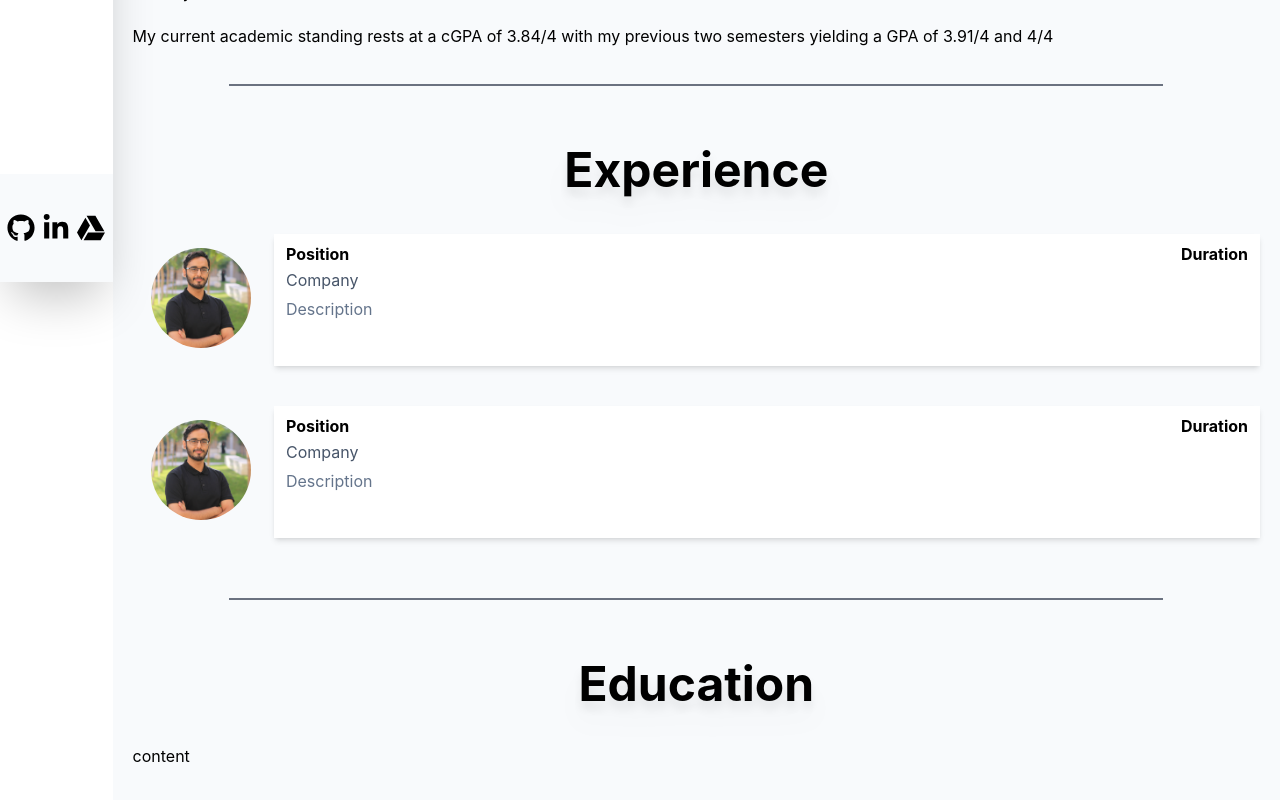
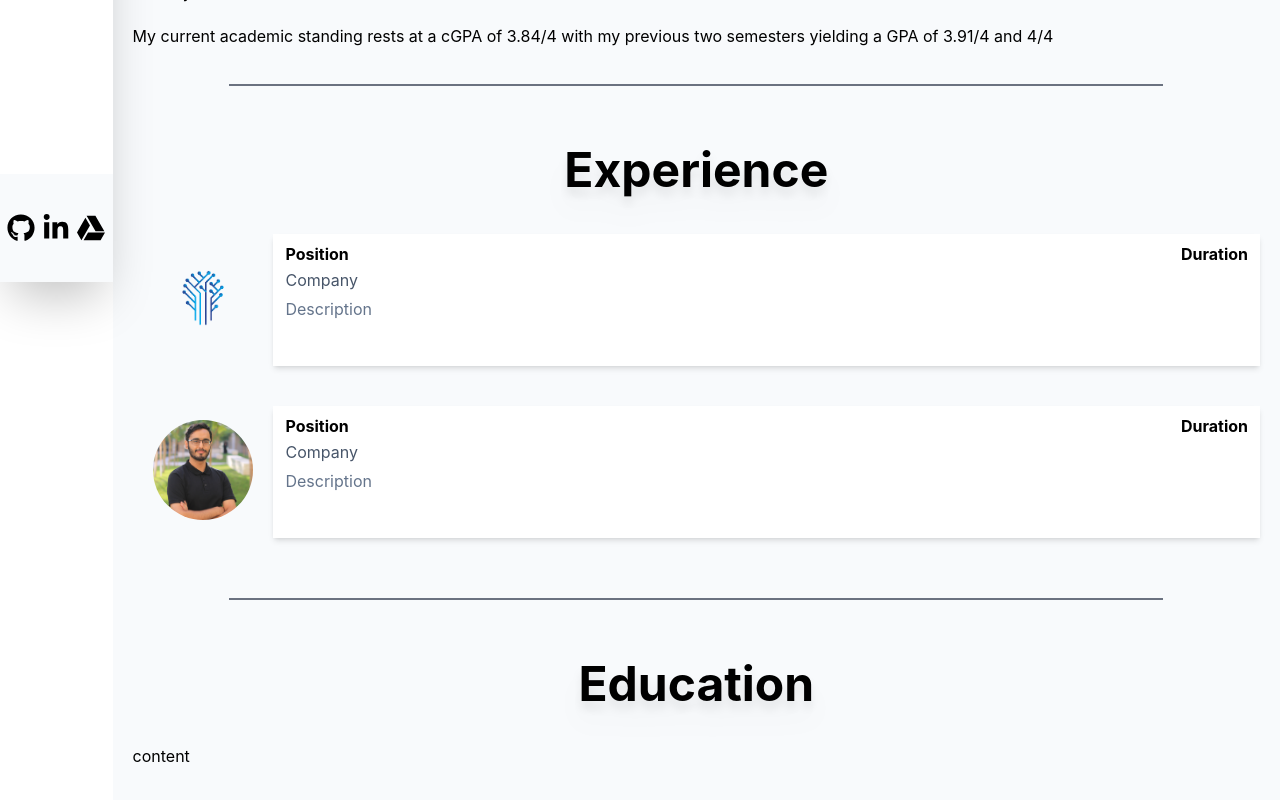
Before and after one commit to Sma-Das/next-portfolio-app, a Next.js app: page / in a window 1280 px wide. Shown: the part 1318-2118 px from the top of the page. Built offline with nearby package versions, Linux system fonts and the light colour scheme.

Commit message:
Created grid layout

```diff
--- a/components/sidebar-layout.tsx
+++ b/components/sidebar-layout.tsx
@@ -4,7 +4,7 @@ type SidebarLayoutProps = {
 
 const SidebarLayout: React.FC<SidebarLayoutProps> = ({ children }) => {
   return (
-    <div className="h-screen sticky top-0 hidden w-1/5 xl:w-[10%] md:flex items-center justify-evenly z-10 shadow-2xl flex-col ">
+    <div className="h-screen sticky top-0 hidden w-1/4 xl:w-[10%] md:flex items-center justify-evenly z-10 shadow-2xl flex-col ">
       {children}
     </div>
   );
--- a/sections/experience.tsx
+++ b/sections/experience.tsx
@@ -13,10 +13,10 @@ const Experience: React.FC = () => {
           </h1>
         </div>
         <div className="flex-grow p-5 ">
-          <div className="grid gap-1 gap-y-10 grid-flow-row grid-cols-8 [&>div]:shadow-md [&>div]:bg-white items-center">
+          <div className="grid  gap-y-10 grid-flow-row grid-cols-8 [&>div]:shadow-md [&>div]:bg-white items-center">
             <span className="hidden md:block justify-self-center">
               <Image
-                src="/assets/sma_das.jpg"
+                src="/assets/company_logos/unitech.png"
                 width="100%"
                 height="100%"
                 alt="logo"
@@ -24,7 +24,11 @@ const Experience: React.FC = () => {
               />
             </span>
             <div className="grid grid-cols-4 grid-rows-5 col-span-full md:col-span-7 p-3">
-              <div className="col-span-2 row-span-1 font-bold">Position</div>
+              <div className="col-span-2 row-span-1 font-bold">
+                <p className="animate-underline after:bg-black pb-1">
+                  Position
+                </p>
+              </div>
               <div className="col-span-2 row-span-1 text-right font-bold">
                 Duration
               </div>
```
Also changed, not shown: public/assets/company_logos/unitech.png (added).
